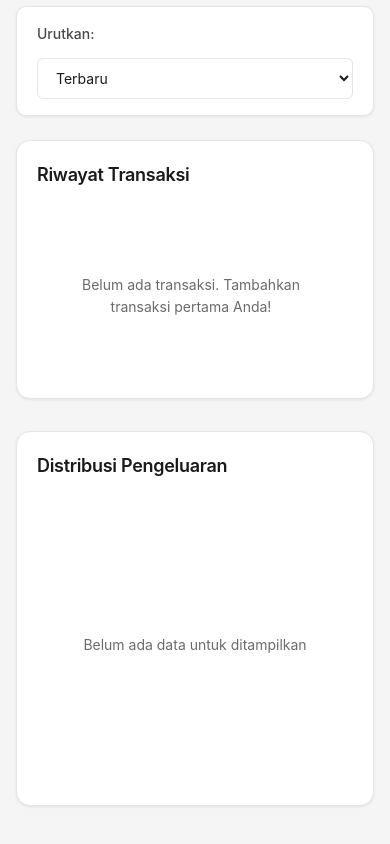
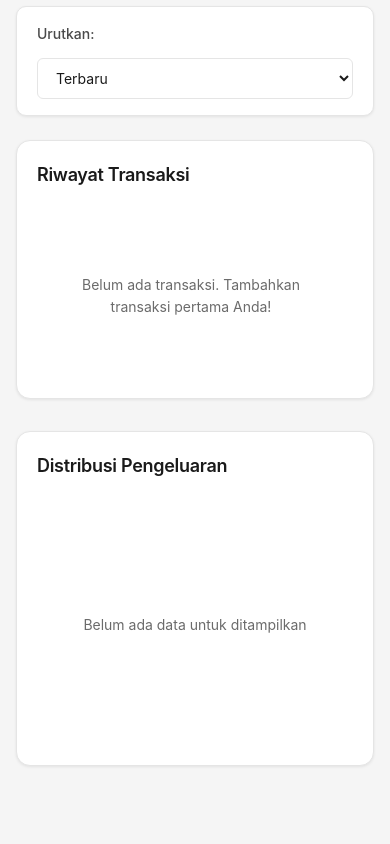
Before and after one commit to Nazca13/CodingCamp-300326-Muhammad-Diddar-AlAfzaal, a plain HTML site: page index.html in a window 390 px wide. Shown: the part 783-1627 px from the top of the page. After the commit the page ends 1597 px from the top, so only its background shows below. Drawn offline with nearby package versions, Linux system fonts and the light colour scheme.

Commit message:
second committt

```diff
--- a/css/style.css
+++ b/css/style.css
@@ -553,7 +553,9 @@ body.dark-mode .form-group select:focus {
     }
 
     .chart-container {
-        height: 280px;
+        height: 260px;
+        max-width: 320px;
+        margin: 0 auto;
     }
 }
 
@@ -586,6 +588,12 @@ body.dark-mode .form-group select:focus {
     .chart-section {
         padding: 20px;
     }
+
+    .chart-container {
+        height: 240px;
+        max-width: 280px;
+        margin: 0 auto;
+    }
 }
 
 /* ===== Animations ===== */
```
Also changed, not shown: 1 other file.
